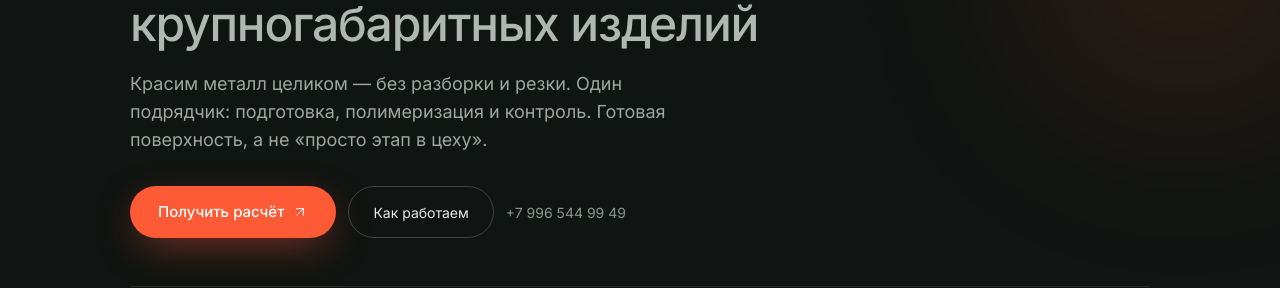
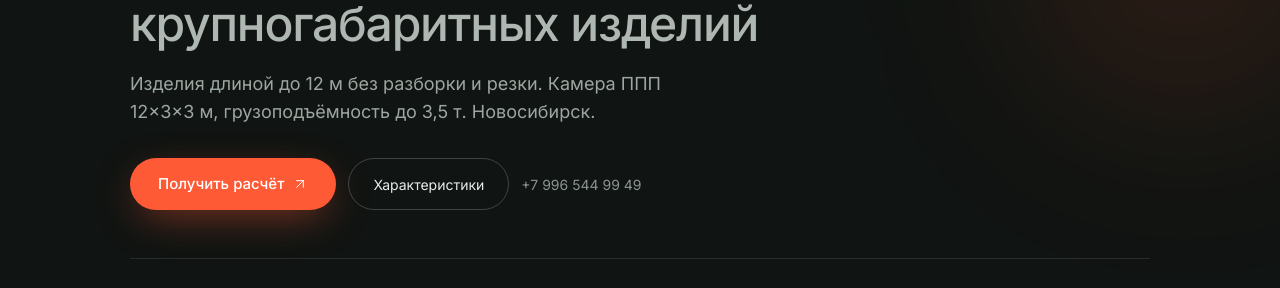
Before and after one commit to nuroxsfera/Polimer, a Next.js app: page / in a window 1280 px wide. Shown: the part 302-590 px from the top of the page. Built offline with nearby package versions, Linux system fonts and the light colour scheme; no server answers.

Commit message:
Hero: plain facts, no marketing slogans

```diff
--- a/src/components/short/HeroDecision.tsx
+++ b/src/components/short/HeroDecision.tsx
@@ -24,8 +24,8 @@ export function HeroDecision() {
             <span className="mt-1 block font-medium text-[#aeb7b1]">крупногабаритных изделий</span>
           </h1>
           <p className="hero-in hero-in-d3 mt-5 max-w-[540px] text-[16px] leading-[1.55] text-[#9da7a1] sm:text-[18px]">
-            Красим металл целиком — без разборки и резки. Один подрядчик: подготовка,
-            полимеризация и контроль. Готовая поверхность, а не «просто этап в цеху».
+            Изделия длиной до 12&nbsp;м без разборки и резки. Камера ППП 12×3×3&nbsp;м,
+            грузоподъёмность до 3,5&nbsp;т. Новосибирск.
           </p>
 
           <div className="hero-in hero-in-d4 mt-8 flex flex-col gap-3 sm:flex-row sm:items-center">
@@ -40,14 +40,14 @@ export function HeroDecision() {
               Получить расчёт <Arrow className="size-4" />
             </a>
             <a
-              href="#service"
+              href="#kamera"
               onClick={(e) => {
                 e.preventDefault();
-                document.querySelector("#service")?.scrollIntoView({ behavior: "smooth", block: "start" });
+                document.querySelector("#kamera")?.scrollIntoView({ behavior: "smooth", block: "start" });
               }}
               className="btn-lift flex min-h-[52px] items-center justify-center gap-2 rounded-full border border-white/20 px-6 text-[14px] text-[#e8ece9] hover:border-white/40 hover:bg-white/5"
             >
-              Как работаем
+              Характеристики
             </a>
             <a
               href={`tel:${PHONE_TEL}`}
```
